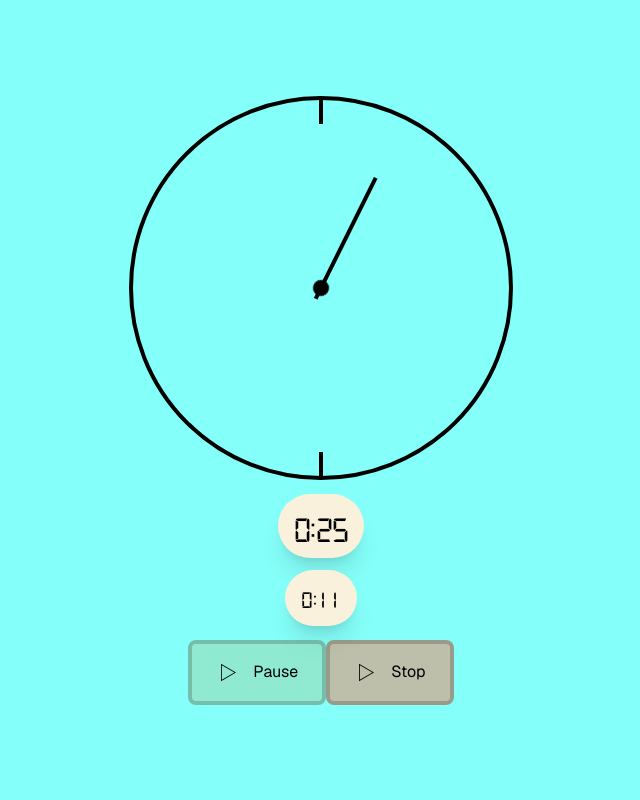
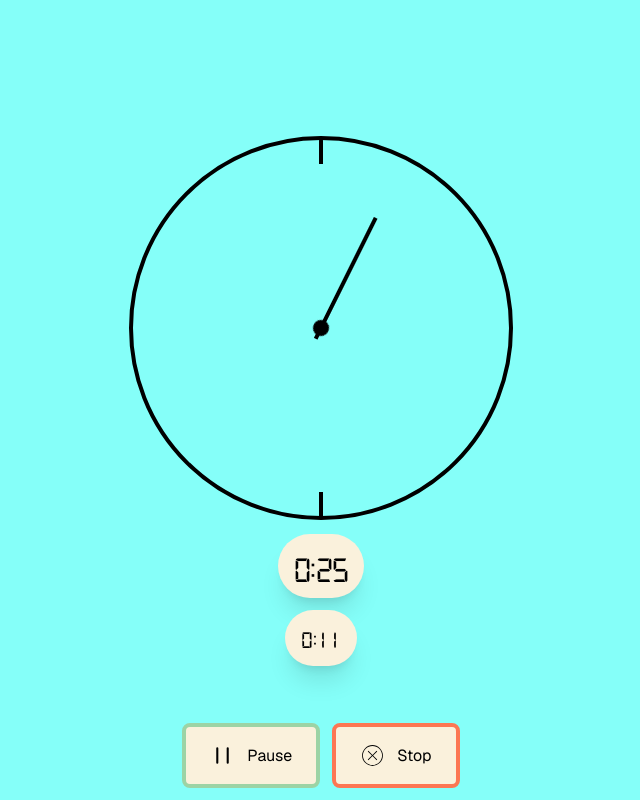
Before and after one commit to rodrigos1233/time-control, a Next.js app: page / in a window 1280 px wide. Both pictures are taken after a click on the button "Start". Shown: the whole page, without its empty margins (319-959 px from the left). Built offline with nearby package versions, Linux system fonts and the light colour scheme.

Commit message:
pause stop button styling

```diff
--- a/src/app/components/button/Button.tsx
+++ b/src/app/components/button/Button.tsx
@@ -8,12 +8,12 @@ type ButtonProps = {
 
 const buttonColor = {
     primary: {
-        green: 'bg-greenButtonBackground',
-        red: 'bg-redButtonBackground',
+        green: 'bg-greenButtonBackground border-selectorBorder',
+        red: 'bg-redButtonBackground border-selectorBorder',
     },
     secondary: {
-        green: 'bg-greenButtonBackgroundSecondary',
-        red: 'bg-redButtonBackgroundSecondary',
+        green: 'border-greenButtonBackground bg-background',
+        red: 'border-redButtonBackground bg-background',
     }
 }
 
@@ -22,7 +22,7 @@ export default function Button({ onClick, children, className, buttonType = 'pri
     return (
         <button
             onClick={onClick}
-            className={`${className} ${buttonColor[buttonType][color]} rounded-lg px-6 py-4 text-sm sm:text-base text-center cursor-pointer flex-grow-0 hover:brightness-105 border-selectorBorder border-4`}
+            className={`${className} ${buttonColor[buttonType][color]} rounded-lg px-6 py-4 text-sm sm:text-base text-center cursor-pointer flex-grow-0 hover:brightness-105 border-4`}
         >
             {children}
         </button>
--- a/src/app/components/clock/Clock.tsx
+++ b/src/app/components/clock/Clock.tsx
@@ -120,7 +120,7 @@ export default function Clock({fullRoundDuration, subdivisions, startTime, isFin
                             <Rewind width={25} height={25}/>
                             {t("restartButton")}
                         </Button>
-                        <Button onClick={()=>setIsInProgress(false)} className={`flex items-center gap-3`}>
+                        <Button onClick={()=>setIsInProgress(false)} color={"red"} className={`flex items-center gap-3`}>
                             <Close width={25} height={25}/>
                             {t("backButton")}
                         </Button>
--- a/src/app/components/time-control/PauseStopButtons.tsx
+++ b/src/app/components/time-control/PauseStopButtons.tsx
@@ -1,5 +1,7 @@
 import Button from "@/app/components/button/Button";
 import Play from "@/app/assets/svg/play.svg";
+import Pause from "@/app/assets/svg/pause.svg";
+import Close from "@/app/assets/svg/close.svg";
 import { useTranslations } from "next-intl";
 
 type PauseStopButtonsProps = {
@@ -12,7 +14,7 @@ type PauseStopButtonsProps = {
 export default function PauseStopButtons({ handlePause, handleResume, handleStop, isPaused }: PauseStopButtonsProps) {
     const t = useTranslations();
     return (
-        <div className={"flex"}>
+        <div className={"flex gap-3 absolute bottom-3"}>
             {isPaused ? (
                 <Button onClick={handleResume} buttonType={"primary"}  className="flex items-center gap-3 justify-center">
                     <Play width={25} height={25} />
@@ -20,13 +22,13 @@ export default function PauseStopButtons({ handlePause, handleResume, handleStop
                 </Button>
             ) : (
                 <Button onClick={handlePause} buttonType={"secondary"} className="flex items-center gap-3 justify-center">
-                    <Play width={25} height={25} />
+                    <Pause width={25} height={25} />
                     {t("pauseButton")}
                 </Button>
             )}
 
             <Button onClick={handleStop} buttonType={"secondary"} color={"red"} className="flex items-center gap-3 justify-center">
-                <Play width={25} height={25} />
+                <Close width={25} height={25} />
                 {t("stopButton")}
             </Button>
         </div>
```
Also changed, not shown: src/app/assets/svg/pause-svgrepo-com(1).svg (deleted), src/app/assets/svg/pause.svg (added).
